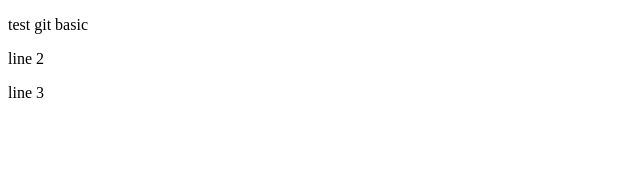
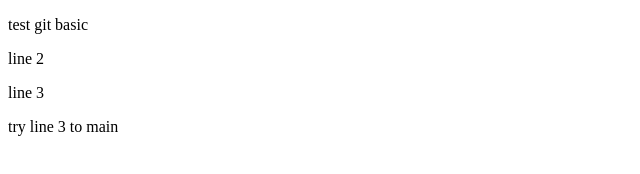
Before and after one commit to vodongpy/test_git_basic, a plain HTML site: page index.html in a window 1280 px wide. Shown: the whole page, without its empty margins (0-640 px from the left). Drawn offline with Linux system fonts and the light colour scheme.

Commit message:
this check

```diff
--- a/index.html
+++ b/index.html
@@ -9,5 +9,6 @@
     <p>test git basic</p>
     <p>line 2</p>
     <p>line 3</p>
+    <p>try line 3 to main</p>
 </body>
 </html>
```
